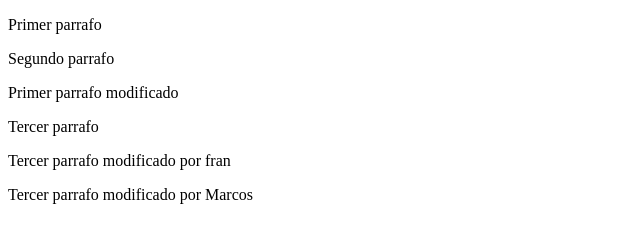
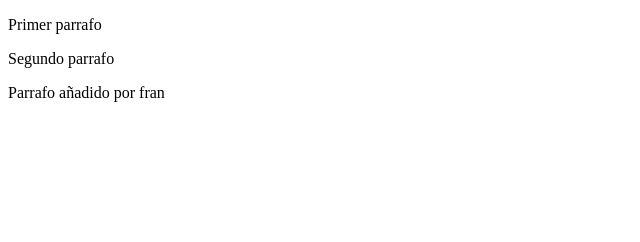
Before and after one commit to a20marcosrf/repositorio2, a plain HTML site: page index.html in a window 1280 px wide. Shown: the whole page, without its empty margins (0-640 px from the left). Drawn offline with Linux system fonts and the light colour scheme.

Commit message:
Añadido por fran

```diff
--- a/index.html
+++ b/index.html
@@ -9,9 +9,6 @@
 <body>
     <p>Primer parrafo</p>
     <p>Segundo parrafo</p>
-    <p>Primer parrafo modificado</p>
-    <p>Tercer parrafo</p>
-    <p>Tercer parrafo modificado por fran</p>
-    <p>Tercer parrafo modificado por Marcos</p>
+    <p>Parrafo añadido por fran</p>
 </body>
 </html>
```
